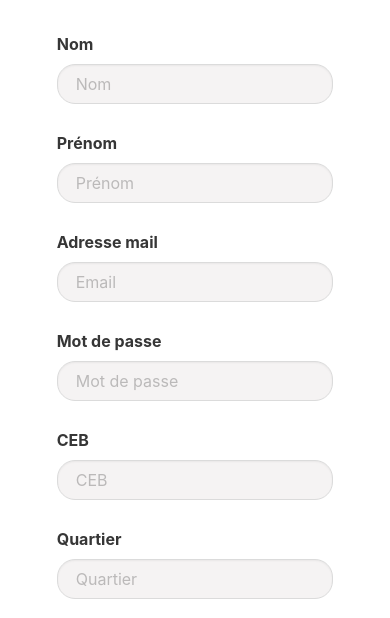
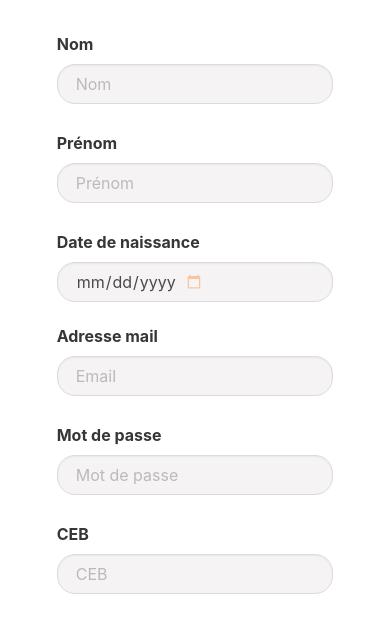
Before and after one commit to Theyannemmenuel/Eudes, a plain HTML site: page page2.html in a window 390 px wide. Shown: the part 153-771 px from the top of the page. Drawn offline with nearby package versions, Linux system fonts and the light colour scheme.

Commit message:
deux decembre trois

```diff
--- a/page2.html
+++ b/page2.html
@@ -32,6 +32,17 @@
                     </div>
                 </div>
                 <div class="field">
+                    <label class="label">Date de naissance</label>
+                    <div class="control">
+                        <input class="input"
+                               type="date"
+                               placeholder="Date de naissance"
+                               required
+                               max="2024-12-31" <!-- Date maximale -->
+
+                    </div>
+                </div>
+                <div class="field">
                     <label class="label">Adresse mail</label>
                     <div class="control">
                         <input class="input" type="email" placeholder="Email" required>
--- a/style2.css
+++ b/style2.css
@@ -10,6 +10,26 @@
     .section {
         padding: 1rem 0.5rem;
     }
+    input[type="date"] {
+        border-radius: 18px;
+        padding: 12px 18px;
+        width: 100%;
+        box-sizing: border-box;
+        background-color: #f5f3f3;
+        margin-bottom: 10px;
+        font-family: inherit; /* Hérite la police du parent */
+        color: inherit; /* Hérite la couleur du parent */
+    }
+
+    /* Style spécifique pour l'icône du calendrier */
+    input[type="date"]::-webkit-calendar-picker-indicator {
+        background-color: transparent;
+        padding: 5px;
+        cursor: pointer;
+        margin-right: 5px;
+        filter: invert(85%) sepia(19%) saturate(1095%) hue-rotate(319deg) brightness(103%) contrast(96%);
+    }
+
 
     .title {
 
```
